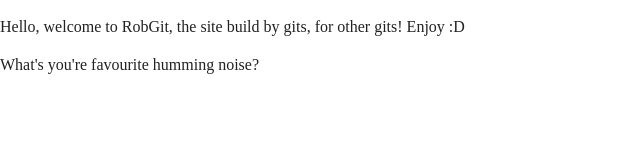
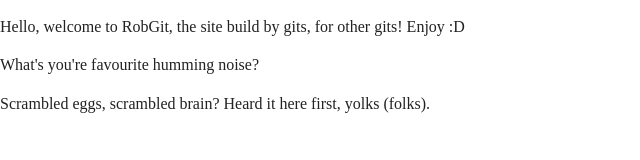
Before and after one commit to robertthegit/github-upload, a plain HTML site: page index.html in a window 1280 px wide. Shown: the whole page, without its empty margins (0-640 px from the left). Drawn offline with nearby package versions, Linux system fonts and the light colour scheme.

Commit message:
Meaningless *scrambled eggs* text added

```diff
--- a/index.html
+++ b/index.html
@@ -25,6 +25,7 @@
   <!-- Add your site or application content here -->
   <p>Hello, welcome to RobGit, the site build by gits, for other gits! Enjoy :D</p>
   <p>What's you're favourite humming noise?</p>
+  <p>Scrambled eggs, scrambled brain? Heard it here first, yolks (folks).</p>
   <script src="js/vendor/modernizr-3.7.1.min.js"></script>
   <script src="https://code.jquery.com/jquery-3.4.1.min.js" integrity="sha256-CSXorXvZcTkaix6Yvo6HppcZGetbYMGWSFlBw8HfCJo=" crossorigin="anonymous"></script>
   <script>window.jQuery || document.write('<script src="js/vendor/jquery-3.4.1.min.js"><\/script>')</script>
```
